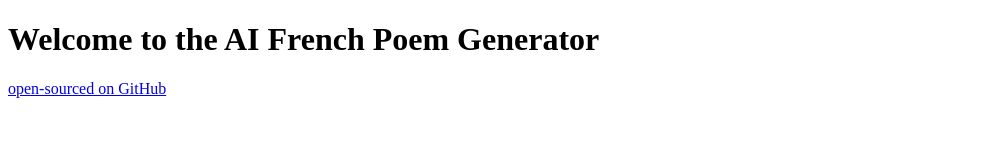
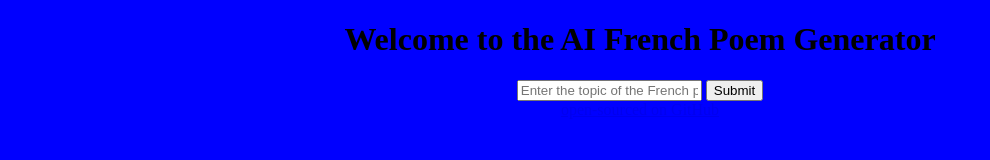
Before and after one commit to githublaure/etheral_poem_generator, a plain HTML site: page index.html in a window 1280 px wide. Shown: the whole page, without its empty margins (0-990 px from the left). Drawn offline with Linux system fonts and the light colour scheme; files that its build step writes are made by us from their sources.

Commit message:
added form to poem app

```diff
--- a/index.html
+++ b/index.html
@@ -3,11 +3,24 @@
 <head>
 <meta
 charset="UTF-8" />
-<meta name="viewport" content="width=device-width, initial-s «link rel="stylesheet" href="src/style.css" />
+<meta name="viewport" content="width=device-width, initial-scale=1.0" />
+<link rel="stylesheet" href="src/style.css" />
 <title>AI Poem Generator</title>
 </head>
 <body>
-<h1>Welcome to the AI French Poem Generator</h1>
+    <header></header>
+<h1>Welcome to the AI French Poem Generator</h1></header>
+
+
+<form></form>
+<input
+type="text"
+placeholder="Enter the topic of the French poem" autorocus
+required autocomplete="off"
+/>
+<input type="submit" />
+</form>
+
 <footer>
 <a
 This AI project was coded by Laure Agrech and is
```
